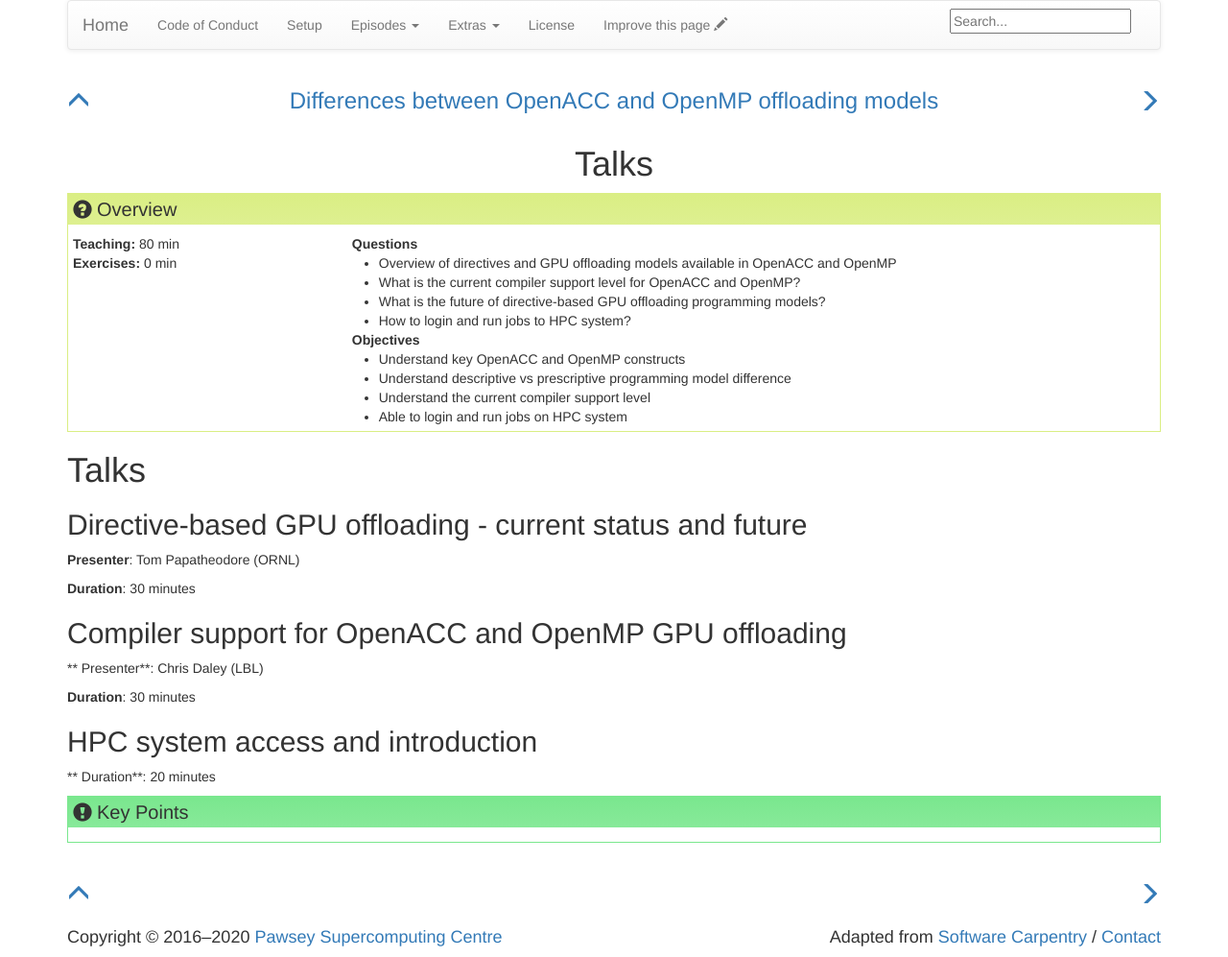
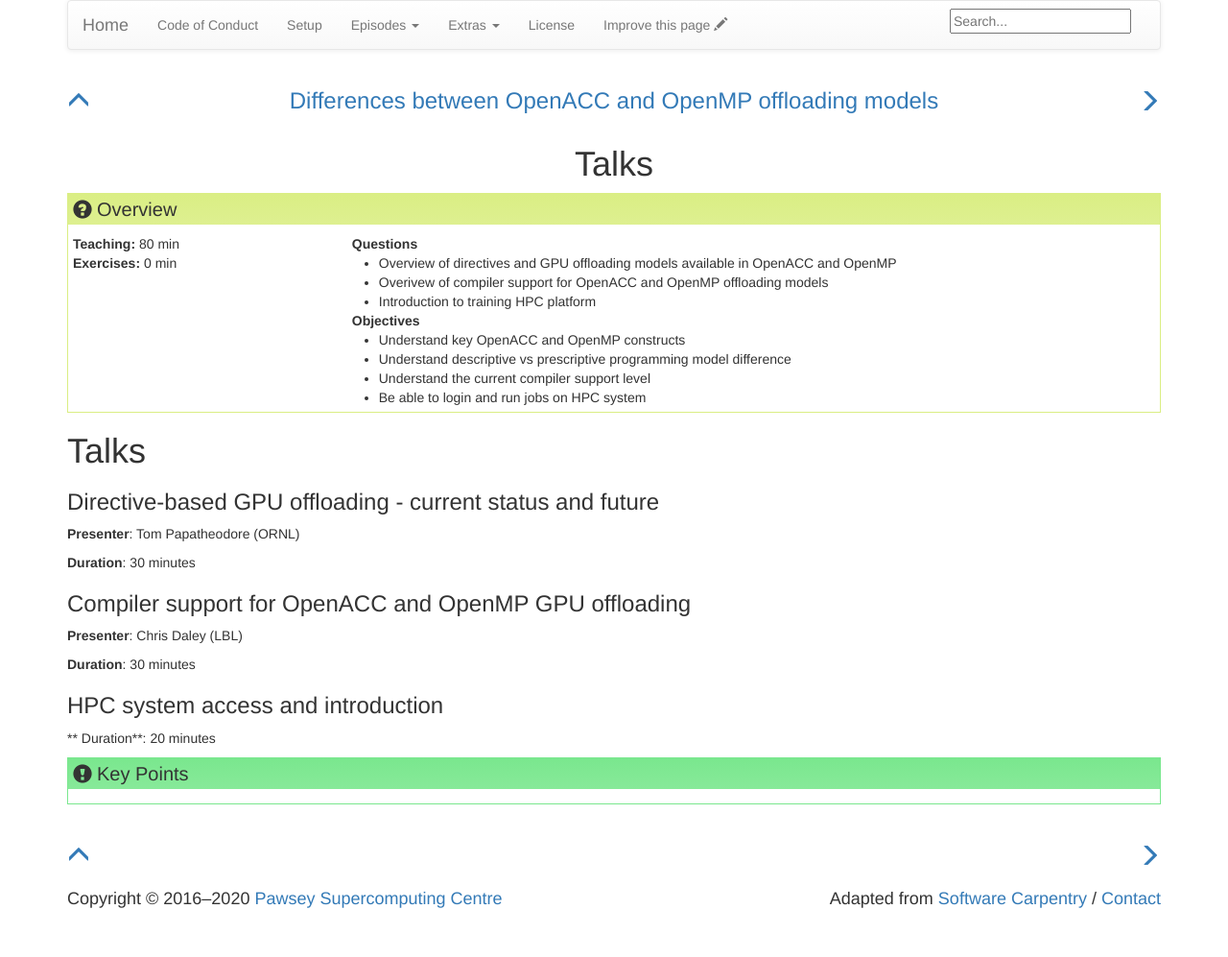
Before and after one commit to mcytowski/Laplace-GPU-Offload, a Jekyll site: the page built from _episodes/01-talks.md, in a window 1280 px wide. Shown: the whole page at 96% size. Built offline with Jekyll 4.4.1, drawn with Linux system fonts in a browser that asks for light colours; after the commit the page ends 957 px from its top, so only the background shows below that.

Commit message:
adding talks

```diff
--- a/_episodes/01-talks.md
+++ b/_episodes/01-talks.md
@@ -4,30 +4,29 @@ teaching: 80
 exercises: 0
 questions:
 - "Overview of directives and GPU offloading models available in OpenACC and OpenMP"
-- "What is the current compiler support level for OpenACC and OpenMP?"
-- "What is the future of directive-based GPU offloading programming models?"
-- "How to login and run jobs to HPC system?"
+- "Overivew of compiler support for OpenACC and OpenMP offloading models"
+- "Introduction to training HPC platform"
 objectives:
 - "Understand key OpenACC and OpenMP constructs"
 - "Understand descriptive vs prescriptive programming model difference"
 - "Understand the current compiler support level"
-- "Able to login and run jobs on HPC system"
+- "Be able to login and run jobs on HPC system"
 ---
 
 # Talks
 
-## Directive-based GPU offloading - current status and future
+### Directive-based GPU offloading - current status and future
 
 **Presenter**: Tom Papatheodore (ORNL)
 
 **Duration**: 30 minutes
 
-## Compiler support for OpenACC and OpenMP GPU offloading
+### Compiler support for OpenACC and OpenMP GPU offloading
 
-** Presenter**: Chris Daley (LBL)
+**Presenter**: Chris Daley (LBL)
 
 **Duration**: 30 minutes
 
-## HPC system access and introduction
+### HPC system access and introduction
 
 ** Duration**: 20 minutes
```
